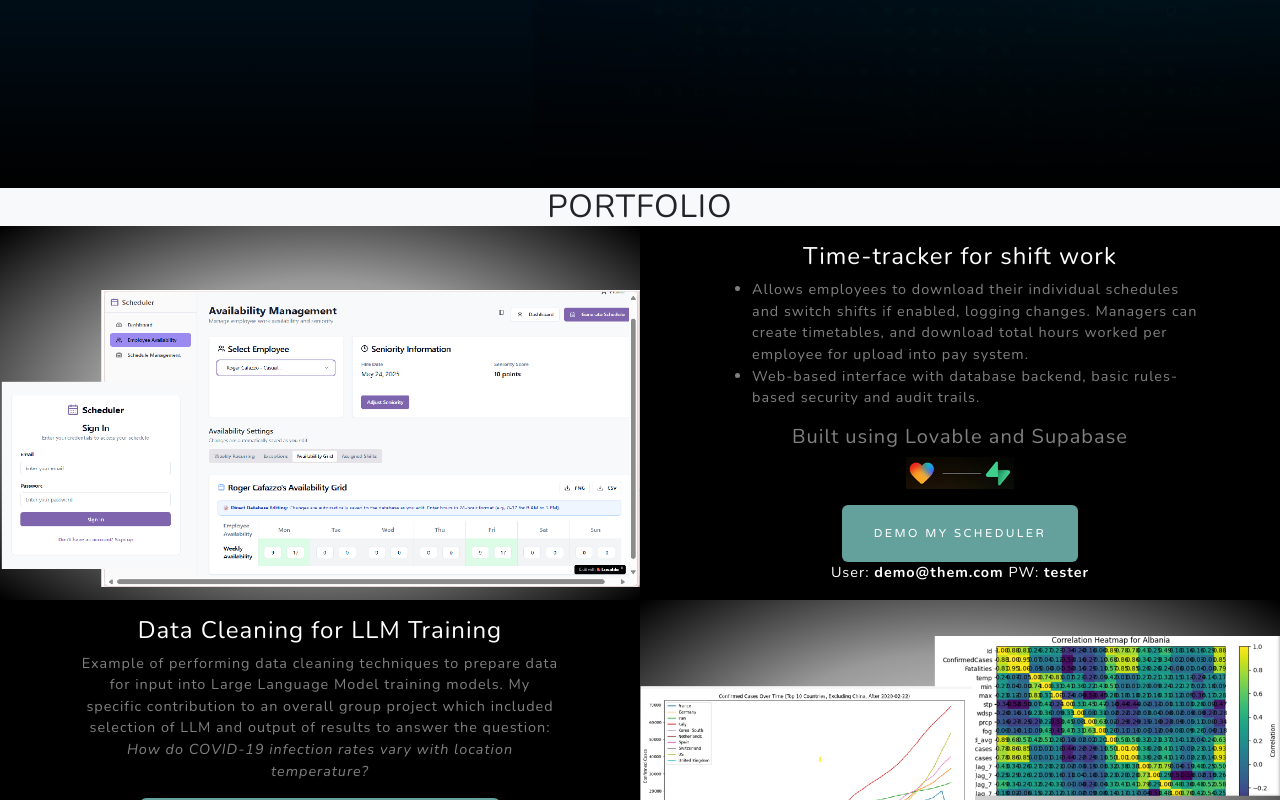
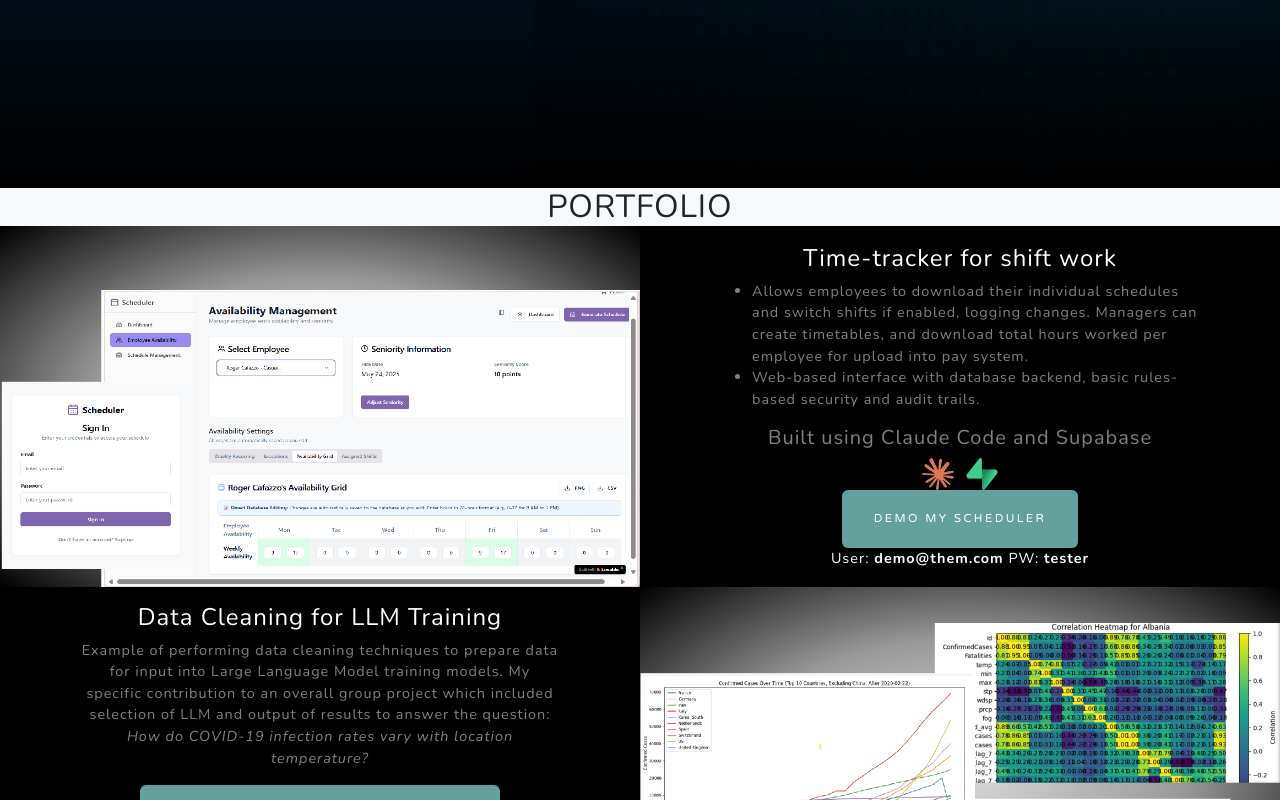
Before and after one commit to algonick/portfolio, a plain HTML site: page index.html in a window 1280 px wide. Shown: the part 612-1412 px from the top of the page. Drawn offline with nearby package versions, Linux system fonts and the light colour scheme.

Commit message:
Rebrand scheduler project card from Lovable to Claude Code
Co-Authored-By: Claude Opus 4.6 (1M context) <noreply@anthropic.com>

```diff
--- a/index.html
+++ b/index.html
@@ -65,8 +65,8 @@
 									<li style="text-align: left !important">Allows employees to download their individual schedules and switch shifts if enabled, logging changes.  Managers can create timetables, and download total hours worked per employee for upload into pay system.</li>
 									<li style="text-align: left !important">Web-based interface with database backend, basic rules-based security and audit trails.</li>
 									</ul>
-									<h5 class="text-white-50">Built using Lovable and Supabase</h5>
-									<p clss="mb-0"><img src="assets/img/lovable-supabase.png" alt="lovable and supabase logos" style="height: 2rem;"></p>
+									<h5 class="text-white-50">Built using Claude Code and Supabase</h5>
+									<p class="mb-0"><img src="assets/img/claude-code-icon.png" alt="Claude Code logo" style="height: 2rem; margin-right: 0.75rem;"><img src="assets/img/supabase-icon.png" alt="Supabase logo" style="height: 2rem;"></p>
 									<p class="mb-0 text-black-50"><a class="btn btn-primary" href="https://silver-snickerdoodle-6f7541.netlify.app/" target="_blank" title="Opens in new window">Demo my Scheduler</a></p>
 									<p class="mb-0 text-white">User: <b>demo@them.com</b> PW: <b>tester</b></p>
                                 </div>
```
Also changed, not shown: assets/img/claude-code-icon.png (added), assets/img/supabase-icon.png (added).
